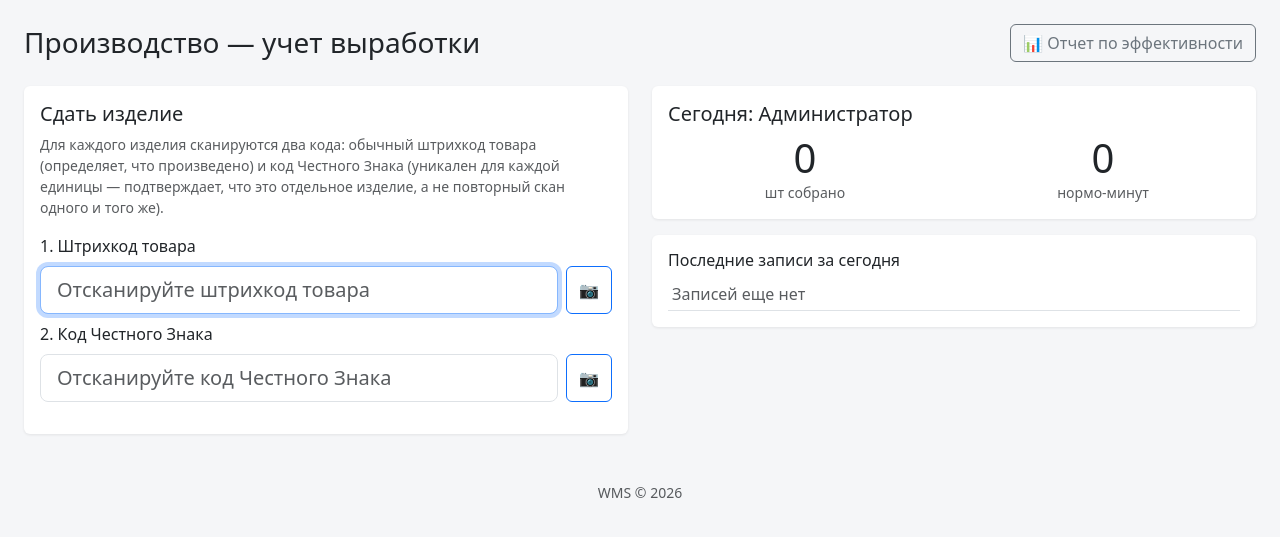
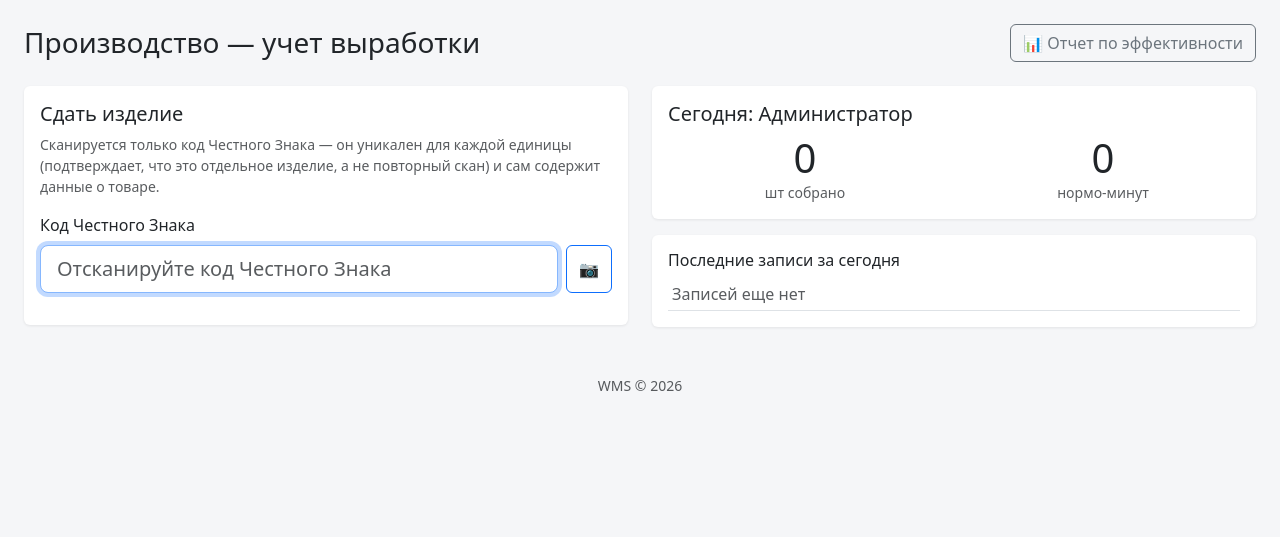
Before and after one commit to meviarjob-prog/WMS, a Flask app: page /production/ in a window 1280 px wide. Shown: the part 56-593 px from the top of the page. Run offline with Flask 3, Linux system fonts and the light colour scheme; a user stored in the database is signed in; parts of the project's set-up code (start-up, migrations or seed data) failed here and were passed over; some libraries are stand-ins or nearby versions.

Commit message:
Сканирование на производстве только по коду Честного Знака
Штрихкод товара как отдельный скан больше не нужен: GTIN зашит в сам код
Честного Знака по стандарту GS1 (применяемый идентификатор "01", первые
14 цифр после него) — wms/utils/chestny_znak.py достает его независимо от
того, как сканер передает разделители (скобки, символ GS или вообще без
разделителя), и по нему ищется номенклатура по штрихкоду (с учетом
возможных вариантов длины: GTIN-14, EAN-13, UPC-A).

Если формат не распознан или товар с таким штрихкодом не заведен —
/production/scan возвращает need_manual вместо ошибки, и страница
показывает автокомплит для ручного выбора товара по этому же скану —
это не блокирует работу при нестандартном формате кода. Проверка на
повторный код Честного Знака (защита от накрутки) не изменилась.

Co-Authored-By: Claude Sonnet 5 <noreply@anthropic.com>
Claude-Session: https://claude.ai/code/session_01F7my53SmJFtrvRhJhtzeWV

```diff
--- a/wms/blueprints/production.py
+++ b/wms/blueprints/production.py
@@ -6,6 +6,7 @@ from sqlalchemy import case, func
 
 from ..extensions import db
 from ..models import Nomenclature, ProductionRecord, User
+from ..utils.chestny_znak import extract_gtin, gtin_barcode_candidates
 from ..utils.excel_io import export_production_to_excel, timestamp_for_filename
 from ..utils.http import content_disposition
 
@@ -38,18 +39,30 @@ def index():
     return render_template("production/index.html", stats=stats, records=records)
 
 
+def _find_nomenclature_by_gtin(chestny_znak):
+    gtin = extract_gtin(chestny_znak)
+    if not gtin:
+        return None
+    for candidate in gtin_barcode_candidates(gtin):
+        item = Nomenclature.query.filter_by(barcode=candidate).first()
+        if item:
+            return item
+    return None
+
+
 @bp.route("/scan", methods=["POST"])
 def scan():
+    """Сканируется только код Честного Знака — штрихкод товара не нужен,
+    товар определяется по GTIN, зашитому в сам код ЧЗ (см.
+    utils/chestny_znak.py). Если формат не распознан или товар с таким
+    штрихкодом не заведен в номенклатуре — фронтенд просит выбрать товар
+    вручную и присылает тот же код повторно вместе с nomenclature_id."""
     payload = request.json or {}
-    barcode = (payload.get("barcode") or "").strip()
     chestny_znak = (payload.get("chestny_znak") or "").strip()
+    nomenclature_id = payload.get("nomenclature_id")
 
-    if not barcode or not chestny_znak:
-        return jsonify({"ok": False, "error": "Отсканируйте и штрихкод товара, и код Честного Знака"}), 400
-
-    item = Nomenclature.query.filter_by(barcode=barcode).first()
-    if not item:
-        return jsonify({"ok": False, "error": f"Товар со штрихкодом '{barcode}' не найден"}), 404
+    if not chestny_znak:
+        return jsonify({"ok": False, "error": "Отсканируйте код Честного Знака"}), 400
 
     existing = ProductionRecord.query.filter_by(chestny_znak=chestny_znak).first()
     if existing:
@@ -64,6 +77,24 @@ def scan():
             ),
             409,
         )
+
+    if nomenclature_id:
+        item = Nomenclature.query.get(nomenclature_id)
+        if not item:
+            return jsonify({"ok": False, "error": "Товар не найден"}), 404
+    else:
+        item = _find_nomenclature_by_gtin(chestny_znak)
+        if not item:
+            return (
+                jsonify(
+                    {
+                        "ok": False,
+                        "need_manual": True,
+                        "error": "Не удалось определить товар по коду — выберите вручную",
+                    }
+                ),
+                200,
+            )
 
     record = ProductionRecord(
         user_id=current_user.id,
--- a/wms/templates/production/index.html
+++ b/wms/templates/production/index.html
@@ -11,23 +11,23 @@
     <div class="card p-3">
       <h5>Сдать изделие</h5>
       <p class="text-muted small">
-        Для каждого изделия сканируются два кода: обычный штрихкод товара
-        (определяет, что произведено) и код Честного Знака (уникален для
-        каждой единицы — подтверждает, что это отдельное изделие, а не
-        повторный скан одного и того же).
+        Сканируется только код Честного Знака — он уникален для каждой
+        единицы (подтверждает, что это отдельное изделие, а не повторный
+        скан) и сам содержит данные о товаре.
       </p>
       <div class="mb-2">
-        <label class="form-label">1. Штрихкод товара</label>
+        <label class="form-label">Код Честного Знака</label>
         <div class="d-flex gap-2">
-          <input type="text" id="barcodeInput" class="form-control form-control-lg" placeholder="Отсканируйте штрихкод товара" autofocus autocomplete="off">
-          <button type="button" class="btn btn-outline-primary" data-camera-scan-target="#barcodeInput" title="Сканировать камерой">📷</button>
+          <input type="text" id="cznInput" class="form-control form-control-lg" placeholder="Отсканируйте код Честного Знака" autofocus autocomplete="off">
+          <button type="button" class="btn btn-outline-primary" data-camera-scan-target="#cznInput" title="Сканировать камерой">📷</button>
         </div>
       </div>
-      <div class="mb-2">
-        <label class="form-label">2. Код Честного Знака</label>
-        <div class="d-flex gap-2">
-          <input type="text" id="cznInput" class="form-control form-control-lg" placeholder="Отсканируйте код Честного Знака" autocomplete="off">
-          <button type="button" class="btn btn-outline-primary" data-camera-scan-target="#cznInput" title="Сканировать камерой">📷</button>
+      <div id="manualPick" class="mb-2" hidden>
+        <label class="form-label">Не удалось определить товар — выберите вручную</label>
+        <div class="autocomplete-box" data-autocomplete-nomenclature>
+          <input type="text" class="form-control ac-input" placeholder="Артикул, наименование или штрихкод..." autocomplete="off">
+          <input type="hidden" class="ac-value">
+          <div class="autocomplete-list"></div>
         </div>
       </div>
       <div id="scanResult" class="mt-2"></div>
@@ -74,39 +74,34 @@
 
 {% block scripts %}
 <script>
-  const barcodeInput = document.getElementById("barcodeInput");
   const cznInput = document.getElementById("cznInput");
   const scanResult = document.getElementById("scanResult");
   const statQty = document.getElementById("statQty");
   const statNormo = document.getElementById("statNormo");
   const recentTable = document.querySelector("#recentTable tbody");
+  const manualPick = document.getElementById("manualPick");
+  const manualInput = manualPick.querySelector(".ac-input");
 
-  let pendingBarcode = null;
+  let pendingChestnyZnak = null;
 
   function resetScan() {
-    pendingBarcode = null;
-    barcodeInput.value = "";
+    pendingChestnyZnak = null;
     cznInput.value = "";
-    barcodeInput.focus();
+    manualPick.hidden = true;
+    manualInput.value = "";
+    cznInput.disabled = false;
+    cznInput.focus();
   }
 
-  initBarcodeInput(barcodeInput, (value) => {
-    pendingBarcode = value;
-    cznInput.focus();
-  });
-
-  initBarcodeInput(cznInput, (value) => {
-    if (!pendingBarcode) {
-      scanResult.innerHTML = '<div class="alert alert-warning py-2 mb-0">Сначала отсканируйте штрихкод товара</div>';
-      cznInput.value = "";
-      barcodeInput.focus();
-      return;
+  function submitScan(chestnyZnak, nomenclatureId) {
+    const body = { chestny_znak: chestnyZnak };
+    if (nomenclatureId) {
+      body.nomenclature_id = nomenclatureId;
     }
-
     fetch("{{ url_for('production.scan') }}", {
       method: "POST",
       headers: { "Content-Type": "application/json" },
-      body: JSON.stringify({ barcode: pendingBarcode, chestny_znak: value }),
+      body: JSON.stringify(body),
     })
       .then((r) => r.json().then((data) => ({ status: r.status, data: data })))
       .then(({ status, data }) => {
@@ -117,15 +112,31 @@
           const row = document.createElement("tr");
           row.innerHTML = "<td>" + data.record.time + "</td><td>" + data.record.name + "</td><td></td>";
           recentTable.insertBefore(row, recentTable.firstChild);
+          resetScan();
+        } else if (data.need_manual) {
+          pendingChestnyZnak = chestnyZnak;
+          scanResult.innerHTML = '<div class="alert alert-warning py-2 mb-0">' + data.error + "</div>";
+          cznInput.disabled = true;
+          manualPick.hidden = false;
+          manualInput.focus();
         } else {
           scanResult.innerHTML = '<div class="alert alert-danger py-2 mb-0">' + data.error + "</div>";
+          resetScan();
         }
-        resetScan();
       })
       .catch(() => {
         scanResult.innerHTML = '<div class="alert alert-danger py-2 mb-0">Ошибка связи с сервером</div>';
         resetScan();
       });
+  }
+
+  initBarcodeInput(cznInput, (value) => {
+    submitScan(value, null);
+  });
+
+  manualInput.addEventListener("nomenclature-selected", (e) => {
+    if (!pendingChestnyZnak) return;
+    submitScan(pendingChestnyZnak, e.detail.id);
   });
 </script>
 {% endblock %}
```
Also changed, not shown: wms/utils/chestny_znak.py (added, +41 -0 lines), README.md.
